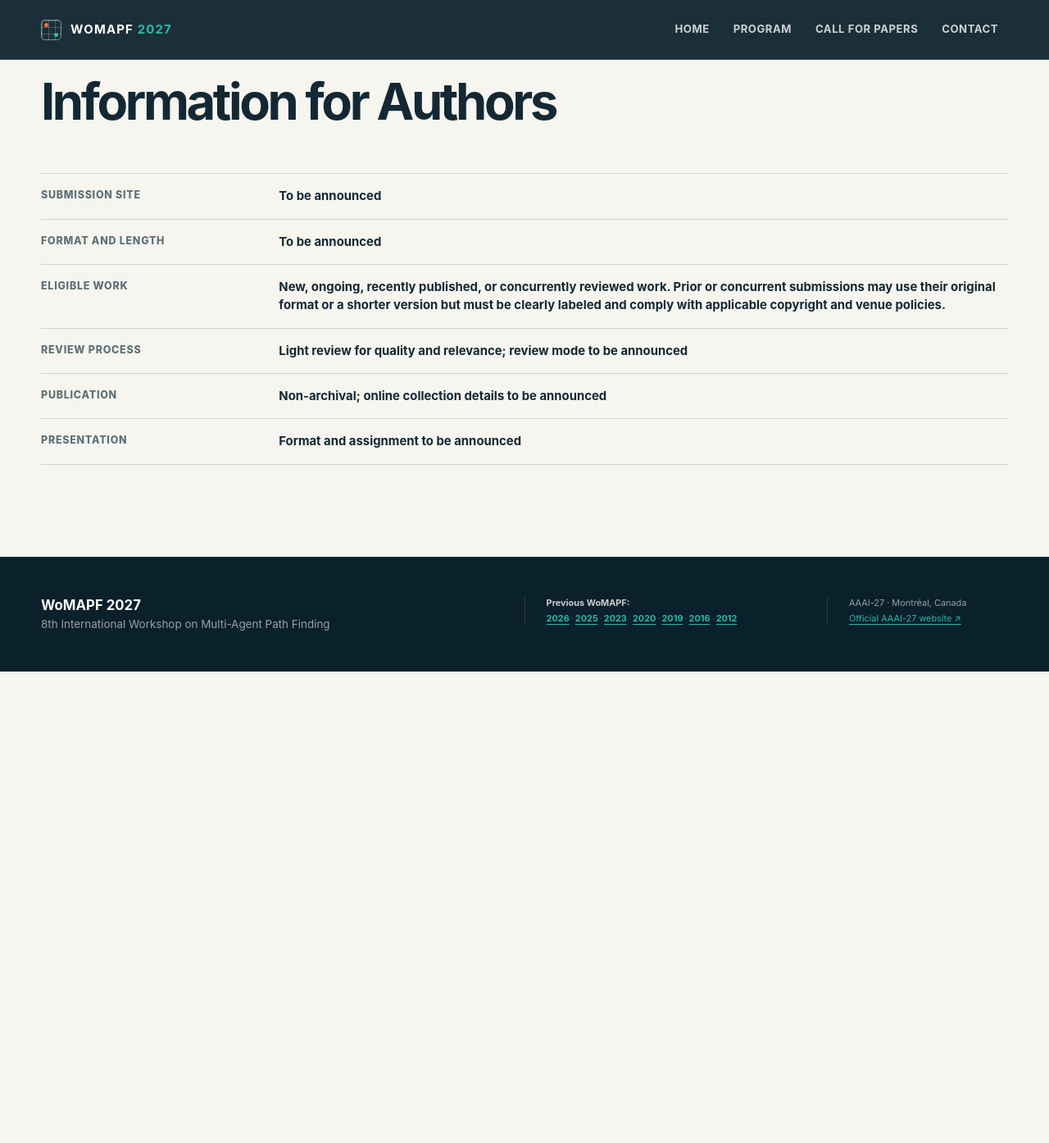
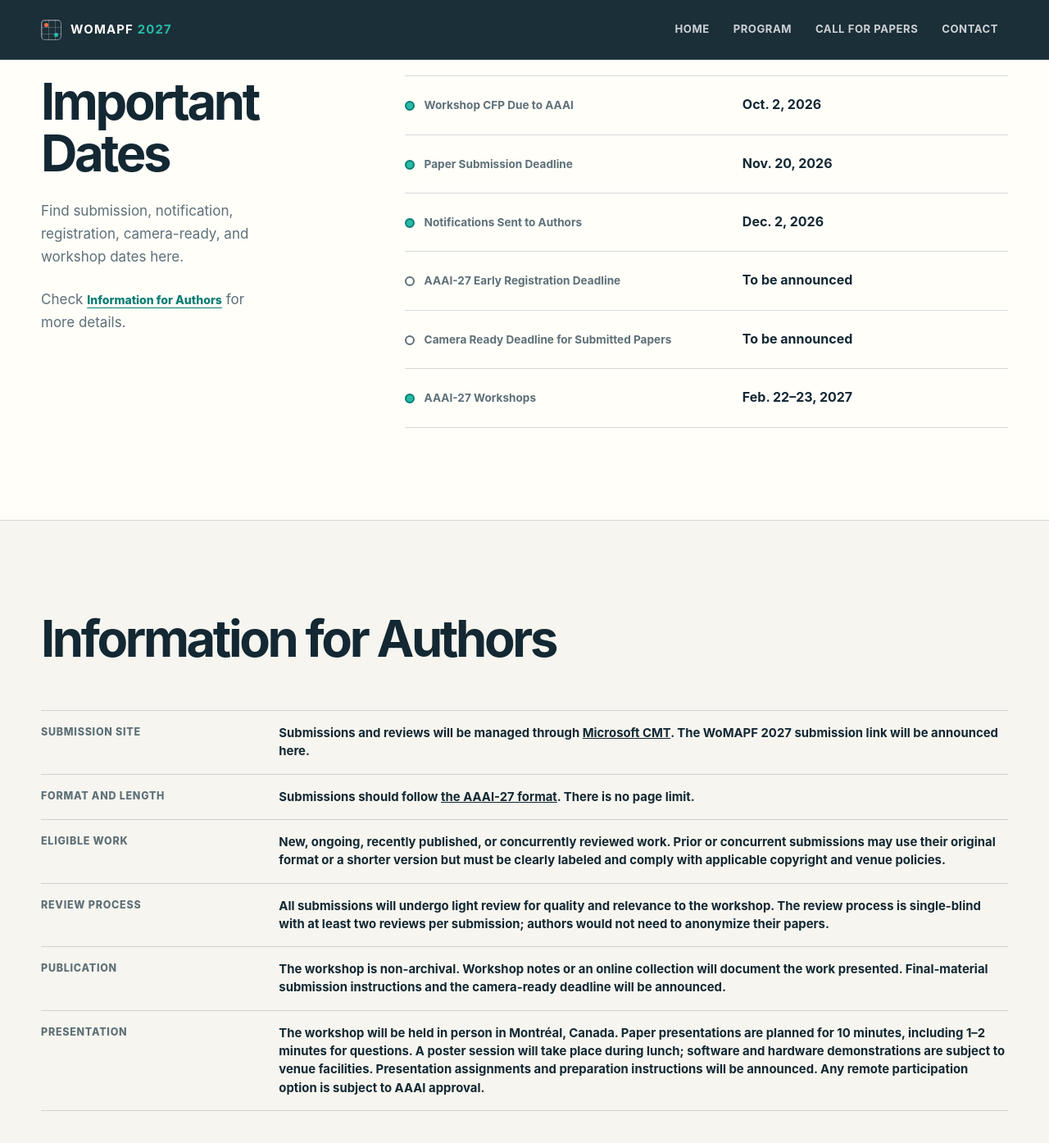
Before and after one commit to wo-mapf/aaai27, a Jekyll site: the page built from call/index.html, in a window 1280 px wide and 1400 px high, scrolled down 1003 px. Shown: the top 1394 px of the window at 82% size. Built offline with Jekyll 4.4.1, drawn with Linux system fonts in a browser that asks for light colours; before the commit the page ends 1822 px from its top, so only the background shows below that.

Commit message:
update info for authors & important dates

```diff
--- a/_data/dates.yml
+++ b/_data/dates.yml
@@ -1,10 +1,14 @@
+- label: Workshop CFP Due to AAAI
+  value: Oct. 2, 2026
+  state: confirmed
+
 - label: Paper Submission Deadline
-  value: To be announced
-  state: pending
+  value: Nov. 20, 2026
+  state: confirmed
 
 - label: Notifications Sent to Authors
-  value: To be announced
-  state: pending
+  value: Dec. 2, 2026
+  state: confirmed
 
 - label: AAAI-27 Early Registration Deadline
   value: To be announced
@@ -14,6 +18,6 @@
   value: To be announced
   state: pending
 
-- label: Workshop Date
-  value: To be announced
-  state: pending
+- label: AAAI-27 Workshops
+  value: Feb. 22–23, 2027
+  state: confirmed
--- /dev/null
+++ b/_includes/important-dates.html
@@ -0,0 +1,26 @@
+<section class="section section--dates" id="dates">
+  <div class="shell dates-grid">
+    <div class="dates-intro">
+      <h2>Important Dates</h2>
+      <p>
+        Find submission, notification, registration, camera-ready, and workshop
+        dates here.
+      </p>
+      <p>
+        Check <a class="text-link" href="{{ include.details_url | default: '/call/' | relative_url }}">{{ include.details_label | default: 'Call for Papers' }}</a>
+        for more details.
+      </p>
+    </div>
+
+    <dl class="date-list">
+      {% for item in site.data.dates %}
+        <div class="date-row date-row--{{ item.state }}">
+          <dt>{{ item.label }}</dt>
+          <dd>
+            <strong>{{ item.value }}</strong>
+          </dd>
+        </div>
+      {% endfor %}
+    </dl>
+  </div>
+</section>
--- a/call/index.html
+++ b/call/index.html
@@ -38,17 +38,25 @@ image:
   </div>
 </section>
 
+{% include important-dates.html details_url="/call/#authors" details_label="Information for Authors" %}
+
 <section class="section section--about" id="authors" aria-labelledby="submission-guidance-title">
   <div class="shell">
     <h2 class="about-subtitle" id="submission-guidance-title">Information for Authors</h2>
     <dl class="submission-details">
       <div>
         <dt>Submission site</dt>
-        <dd>To be announced</dd>
+        <dd>
+          Submissions and reviews will be managed through
+          <a href="https://cmt3.research.microsoft.com/" target="_blank" rel="noopener">Microsoft CMT</a>.
+          The WoMAPF 2027 submission link will be announced here.
+        </dd>
       </div>
       <div>
         <dt>Format and length</dt>
-        <dd>To be announced</dd>
+        <dd>
+          Submissions should follow <a href="https://aaai.org/conference/aaai/aaai-27/" target="_blank" rel="noopener">the AAAI-27 format</a>. There is no page limit.
+        </dd>
       </div>
       <div>
         <dt>Eligible work</dt>
@@ -61,15 +69,32 @@ image:
       </div>
       <div>
         <dt>Review process</dt>
-        <dd>Light review for quality and relevance; review mode to be announced</dd>
+        <dd>
+          All submissions will undergo light review for quality and relevance
+          to the workshop. The review process is single-blind with at least
+          two reviews per submission; authors
+          would not need to anonymize their papers.
+        </dd>
       </div>
       <div>
         <dt>Publication</dt>
-        <dd>Non-archival; online collection details to be announced</dd>
+        <dd>
+          The workshop is non-archival. Workshop notes or an online collection
+          will document the work presented. Final-material submission
+          instructions and the camera-ready deadline will be announced.
+        </dd>
       </div>
       <div>
         <dt>Presentation</dt>
-        <dd>Format and assignment to be announced</dd>
+        <dd>
+          The workshop will be held in person in Montréal, Canada.
+          Paper presentations are planned for 10 minutes, including
+          1–2 minutes for questions. A poster session will take place during
+          lunch; software and hardware demonstrations are subject to venue
+          facilities. Presentation assignments and preparation instructions
+          will be announced. Any remote participation option is subject to
+          AAAI approval.
+        </dd>
       </div>
     </dl>
   </div>
```
Also changed, not shown: index.html (+3 -26 lines).
